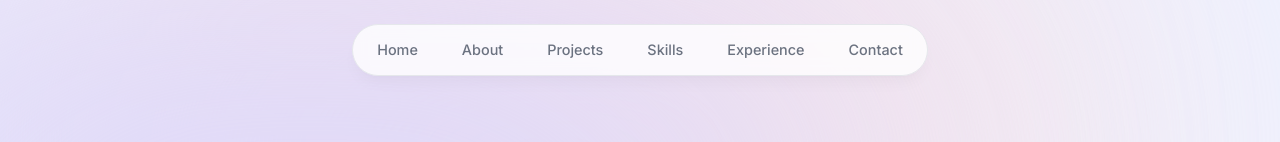
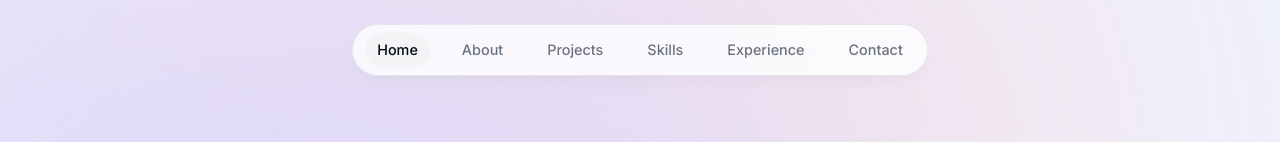
Before and after one commit to exeCatable/NextJS-Portfolio, a Next.js app: page / in a window 1280 px wide. Shown: the top 142 px of the page. Built offline with nearby package versions, Linux system fonts and the light colour scheme.

Commit message:
use clsx for conditional rendering of styles

```diff
--- a/components/header.tsx
+++ b/components/header.tsx
@@ -1,24 +1,44 @@
 // for functionality of FramerMotion
 "use client";
 
-import React from "react";
+import React, { useState } from "react";
 import { motion } from "framer-motion";
 import { links } from "@/lib/data";
 import Link from "next/link";
+import clsx from "clsx";
 
 export default function Header() {
+  const [activeSection, setActiveSection] = useState("Home");
+
   const listElement = links.map((link) => (
     <motion.li
-      className="flex h-3/4 items-center justify-center"
+      className="relative flex h-3/4 items-center justify-center"
       key={link.hash}
       initial={{ y: -100, opacity: 0 }}
       animate={{ y: 0, opacity: 1 }}
     >
       <Link
-        className="flex w-full items-center justify-center px-3 py-3 transition hover:text-gray-950"
+        className={clsx(
+          "flex w-full items-center justify-center px-3 py-3 transition hover:text-gray-950",
+          { "text-gray-950": activeSection === link.name }
+        )}
         href={link.hash}
+        onClick={() => {
+          setActiveSection(link.name);
+        }}
       >
         {link.name}
+        {link.name === activeSection && (
+          <motion.span
+            className="absolute inset-0 -z-10 rounded-full bg-gray-100"
+            layoutId="activeSection"
+            transition={{
+              type: "spring",
+              stiffness: 380,
+              damping: 30,
+            }}
+          ></motion.span>
+        )}
       </Link>
     </motion.li>
   ));
```
